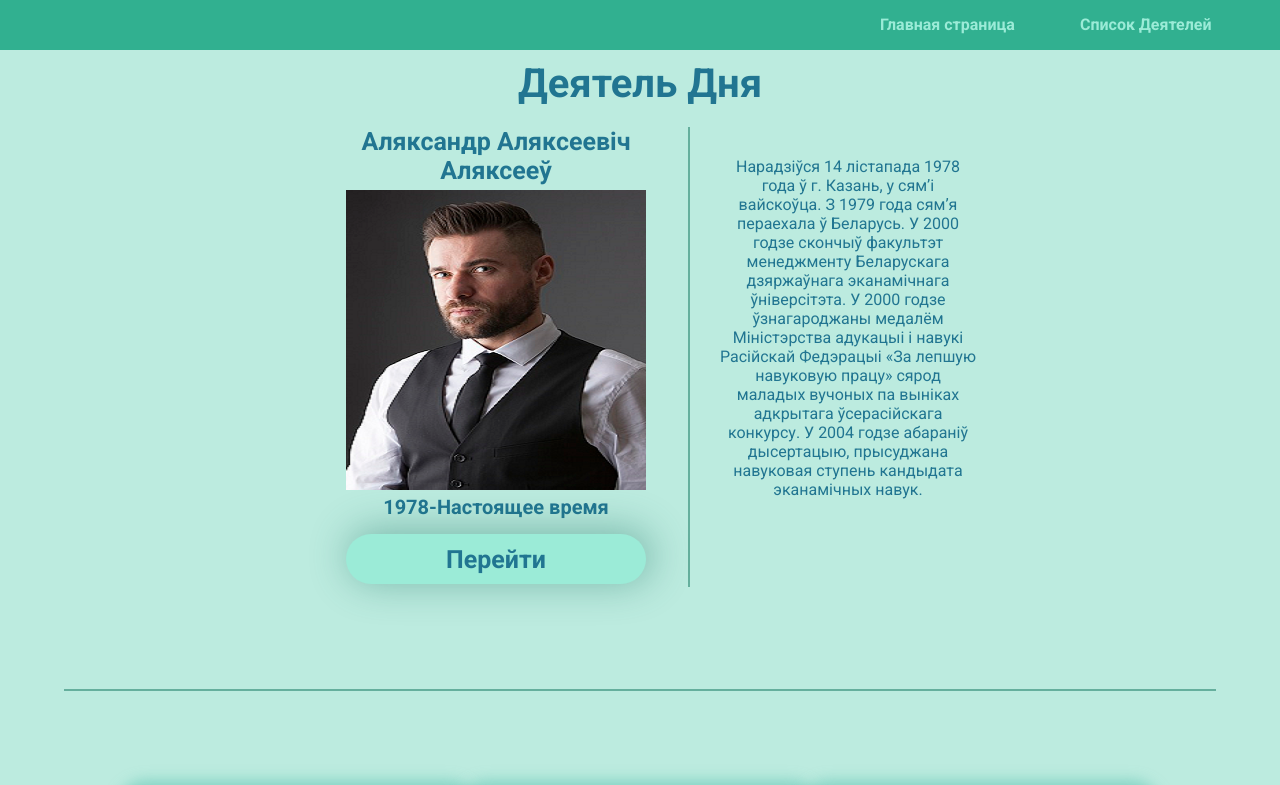
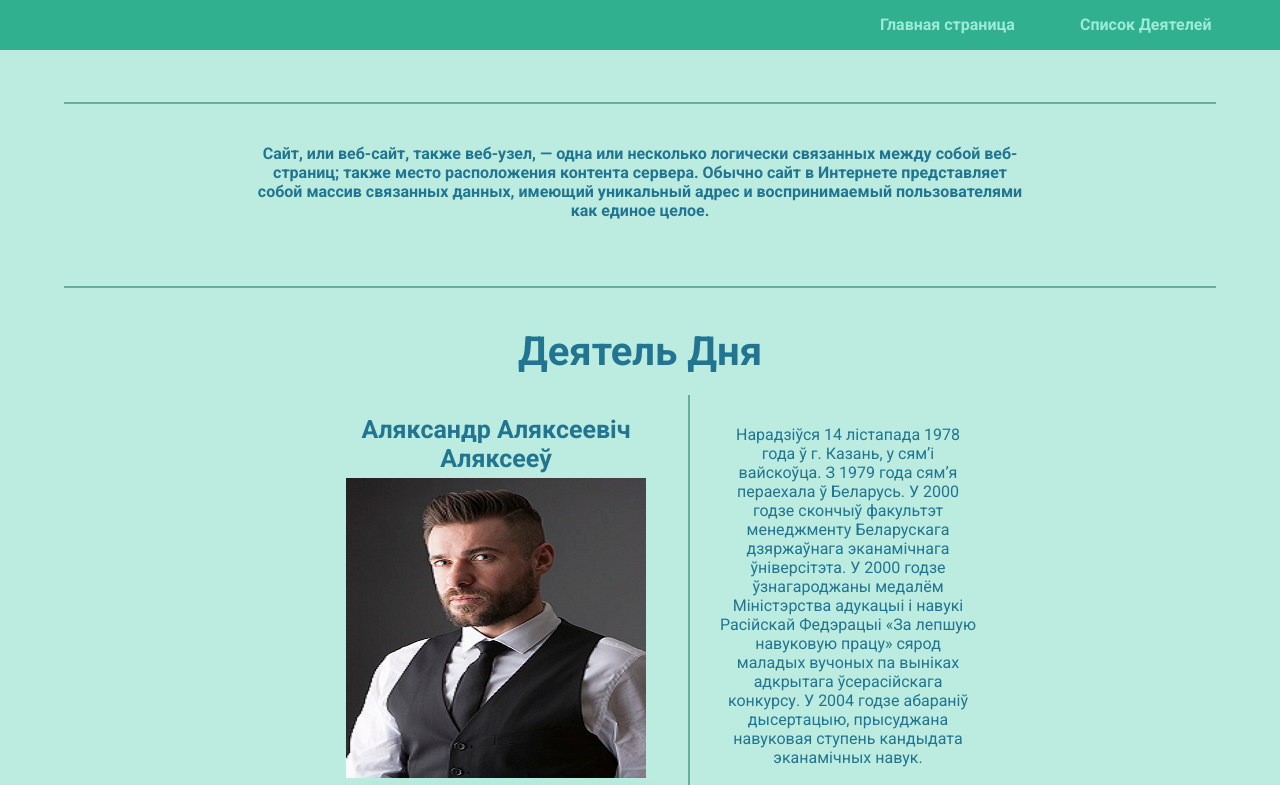
Before and after one commit to IlyaTrubchik/IlyaTrubchik.github2.io, a plain HTML site: page index.html in a window 1280 px wide. Shown: the top 785 px of the page. Drawn offline with Linux system fonts and the light colour scheme.

Commit message:
+SiteInfo

```diff
--- a/CSS/Styles.css
+++ b/CSS/Styles.css
@@ -9,6 +9,7 @@
     justify-content: flex-end;
     background-color: #31b090;
     flex-flow:row;
+    margin-bottom: 40px;
 }
 .BodyContainer{
     display: flex;
@@ -62,11 +63,12 @@
     height:460px;
     flex-direction: row;
     justify-content: center;
-    padding-top: 20px;
+    padding-top:20px;
     padding-bottom: 100px;
 }
 .Human{
     width:30%;
+    padding-top:20px;
     border-right: 2px solid #65af9d;; /* Параметры границы */
     background-color: #bcebdf;
     text-align: center;
@@ -145,8 +147,6 @@
     -webkit-box-shadow: -1px 0px 13px 11px rgba(99, 197, 180, 0.6);
     -moz-box-shadow: -1px 0px 13px 11px rgba(99, 197, 180, 0.6);
     box-shadow: -1px 0px 13px 11px rgba(99, 197, 180, 0.6);
-
-
 }
 .Developer p{
     text-align:center;
@@ -154,9 +154,12 @@
     padding-top:20px;
 }
 .DeveloperImage{
-    margin-top:50px;
+  margin-top:50px;
     margin-left:50px;
     border-radius: 150px;
+    text-align:center;
+    background-color: #9bebd7;
+    padding-top:20px;
 }
 .DeveloperIcons{
     background-color: inherit;
@@ -200,3 +203,23 @@
     width:90%;
     margin-left:5%;
 }
+.AboutSiteContainer{
+    height:100px;
+    padding-top:40px;
+    padding-bottom:40px;
+    display: flex;
+    flex-flow:row;
+    justify-content: center;
+}
+.SiteInfo{
+    font-family: "Roboto";
+    font-weight: 600;
+    font-size:16px;
+    text-align: center;
+    background-color: #bcebdf;
+    width:60%;
+}
+.SiteInfo p{
+    background-color: inherit;
+    color:#217591;
+}
--- a/index.html
+++ b/index.html
@@ -20,7 +20,14 @@
         </nav>
     </header>
     <main class = "MainContainer">
-        <h1 style="text-align:center">Деятель Дня</h1>
+        <div class="firstBorder"></div>
+    <section class ="AboutSiteContainer">
+        <div class="SiteInfo">
+            <p>Сайт, или веб-сайт, также веб-узел, — одна или несколько логически связанных между собой веб-страниц; также место расположения контента сервера. Обычно сайт в Интернете представляет собой массив связанных данных, имеющий уникальный адрес и воспринимаемый пользователями как единое целое.</p>
+        </div>
+    </section>
+    <div class="firstBorder"></div>
+    <h1 style="text-align:center;padding-top:40px">Деятель Дня</h1>
      <section class = "HumanOfDay">
         <div   class = "Human">
             <h1 style="margin-bottom:5px;">Аляксандр Аляксеевіч Аляксееў</h1>
```
Lines whose indentation alone changed are shown as unchanged.
